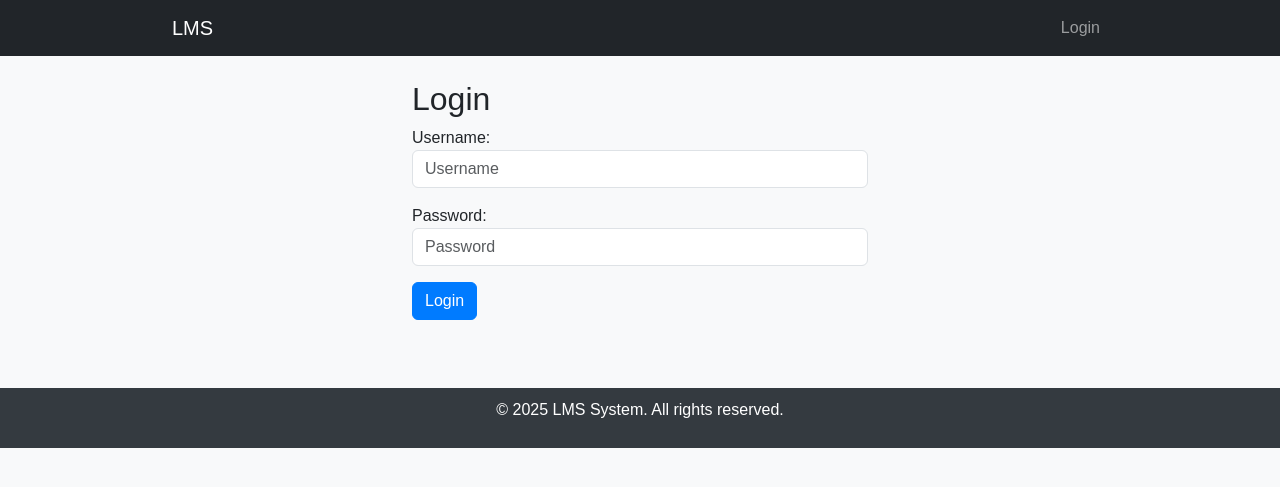
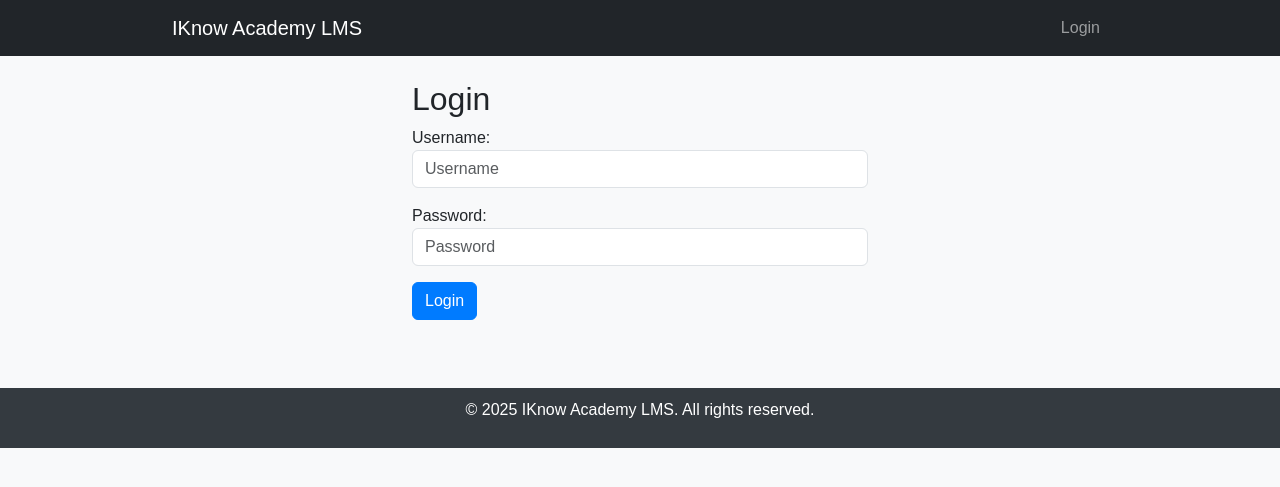
Before and after one commit to Asadtop4ik/lms-system, a Django app: page / in a window 1280 px wide. Shown: the top 487 px of the page. Run offline with Django 5.2, Linux system fonts and the light colour scheme.

Commit message:
full implementation

```diff
--- a/lmsapp/templates/base.html
+++ b/lmsapp/templates/base.html
@@ -4,7 +4,7 @@
     {% load static %}  <!-- Load the static template tag library -->
     <meta charset="UTF-8">
     <meta name="viewport" content="width=device-width, initial-scale=1.0">
-    <title>{% block title %}LMS System{% endblock %}</title>
+    <title>{% block title %}IKnow Academy LMS{% endblock %}</title>  <!-- Changed title -->
     <link href="https://cdn.jsdelivr.net/npm/bootstrap@5.3.0/dist/css/bootstrap.min.css" rel="stylesheet">
     <link rel="stylesheet" href="{% static 'css/style.css' %}">  <!-- Your custom CSS -->
     {% block head %}{% endblock %}
@@ -25,7 +25,7 @@
     </main>
 
     <footer class="mt-5 text-center">
-        <p>© {% now "Y" %} LMS System. All rights reserved.</p>
+        <p>© {% now "Y" %} IKnow Academy LMS. All rights reserved.</p>  <!-- Changed footer -->
     </footer>
 
     <script src="https://cdn.jsdelivr.net/npm/bootstrap@5.3.0/dist/js/bootstrap.bundle.min.js"></script>
--- a/lmsapp/templates/partials/navbar.html
+++ b/lmsapp/templates/partials/navbar.html
@@ -1,6 +1,6 @@
 <nav class="navbar navbar-expand-lg navbar-dark bg-dark">
     <div class="container">
-        <a class="navbar-brand" href="{% url 'dashboard' %}">LMS</a>
+        <a class="navbar-brand" href="{% url 'dashboard' %}">IKnow Academy LMS</a>
         <button class="navbar-toggler" type="button" data-bs-toggle="collapse" data-bs-target="#navbarNav" aria-controls="navbarNav" aria-expanded="false" aria-label="Toggle navigation">
             <span class="navbar-toggler-icon"></span>
         </button>
```
